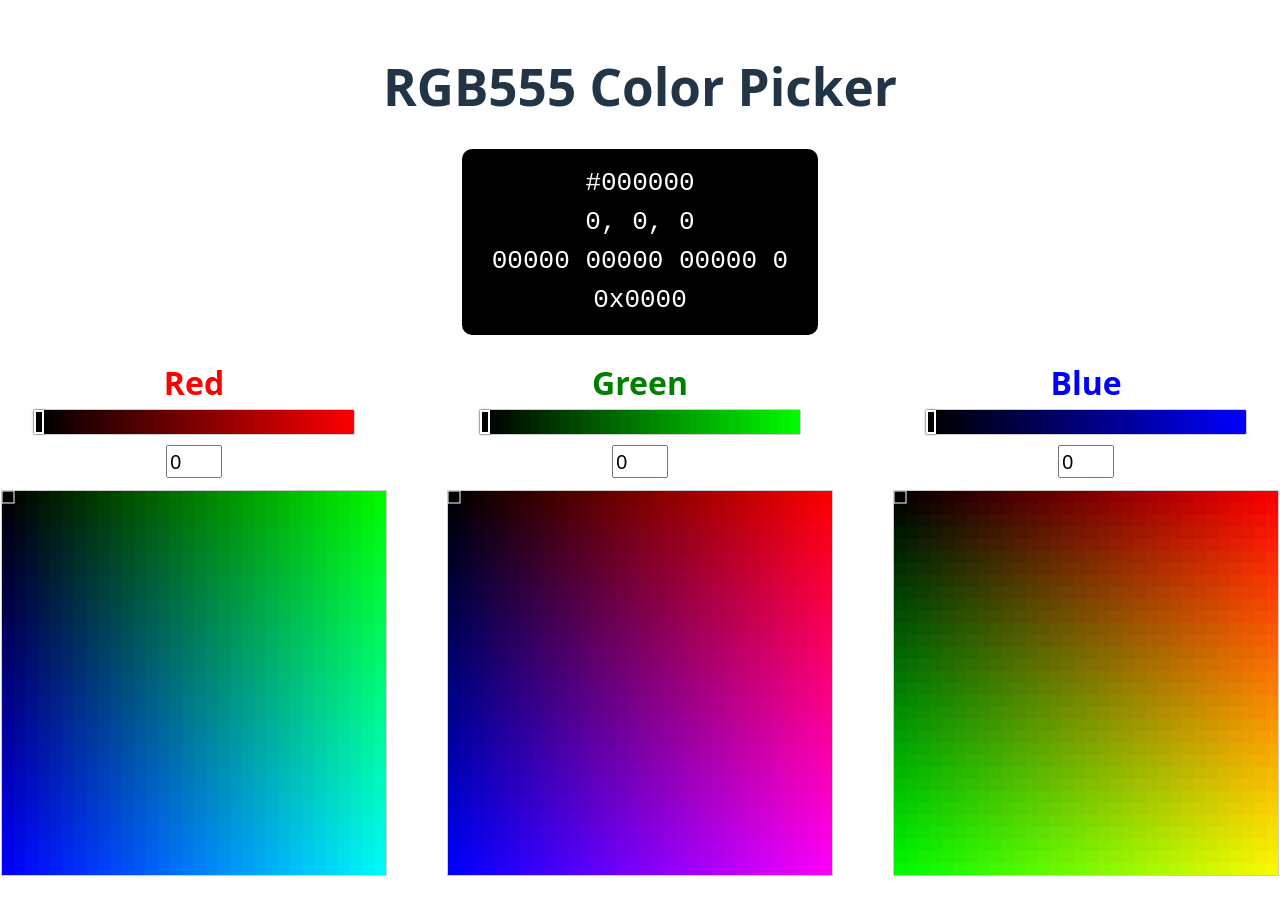
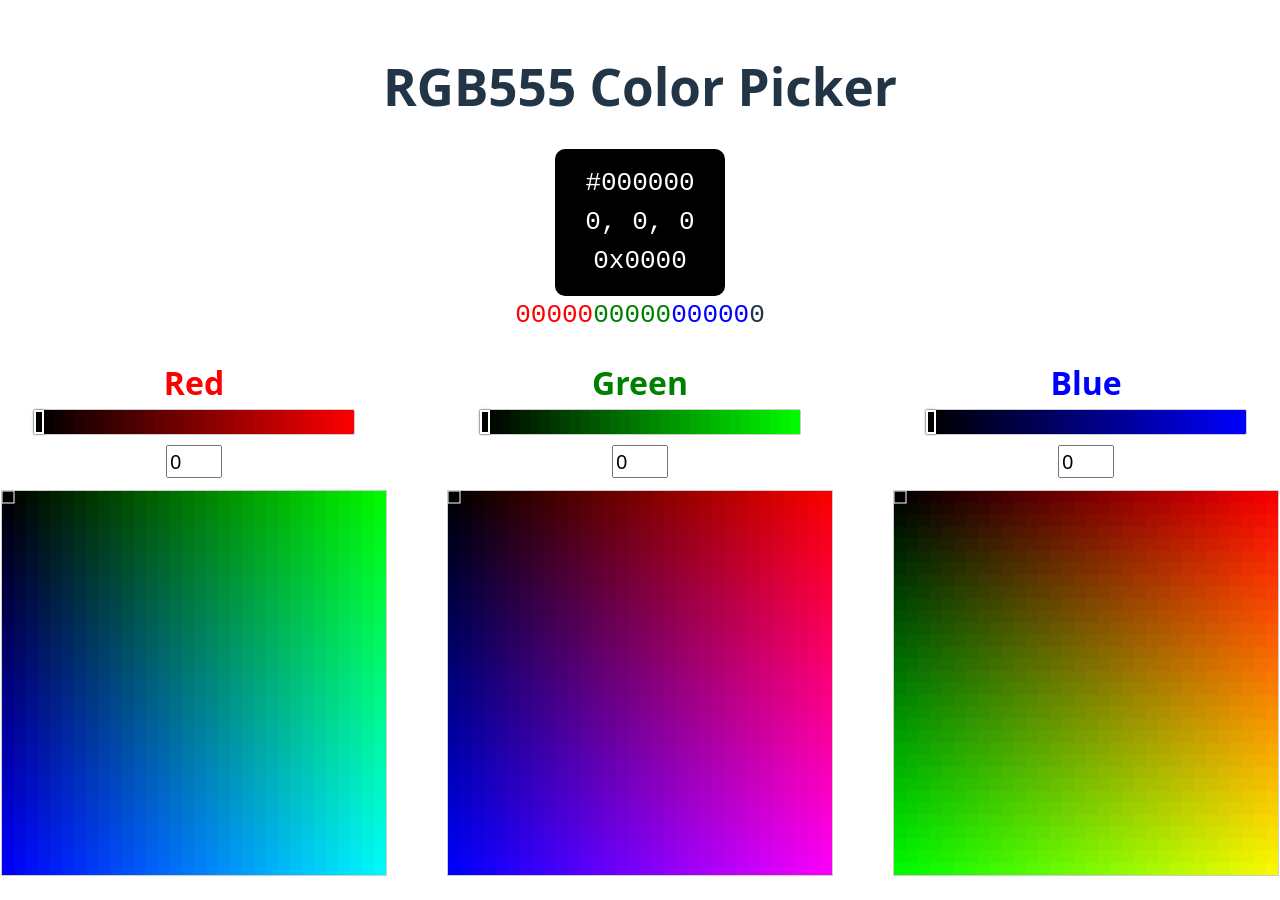
Before and after one commit to mgoetz-nerdery/mgoetz-nerdery.github.io, a React (Vite) app in the folder rgb555/: page / in a window 1280 px wide. Built offline with nearby package versions, Linux system fonts and the light colour scheme.

Commit message:
RGB breakout

```diff
--- a/rgb555/src/App.module.css
+++ b/rgb555/src/App.module.css
@@ -12,10 +12,10 @@
   display: flex;
   align-items: center;
   justify-content: center;
-  font-family: monospace;
 }
 
 .selectedColorText {
+  font-family: monospace;
   font-size: 2em;
 }
 
--- a/rgb555/src/App.tsx
+++ b/rgb555/src/App.tsx
@@ -45,9 +45,14 @@ function App() {
           >
             <div>{displayColor}</div>
             <div>{red}, {green}, {blue}</div>
-            <div>{red.toString(2).padStart(5, '0')} {green.toString(2).padStart(5, '0')} {blue.toString(2).padStart(5, '0')} 0</div>
             <div>0x{hex}</div>
           </div>
+        </div>
+        <div className={styles.selectedColorText}>
+          <span style={{color: 'red'}}>{red.toString(2).padStart(5, '0')}</span>
+          <span style={{color: 'green'}}>{green.toString(2).padStart(5, '0')}</span>
+          <span style={{color: 'blue'}}>{blue.toString(2).padStart(5, '0')}</span>
+          <span>0</span>
         </div>
       </div>
       <div className={styles.colorPickerRow}>
```
